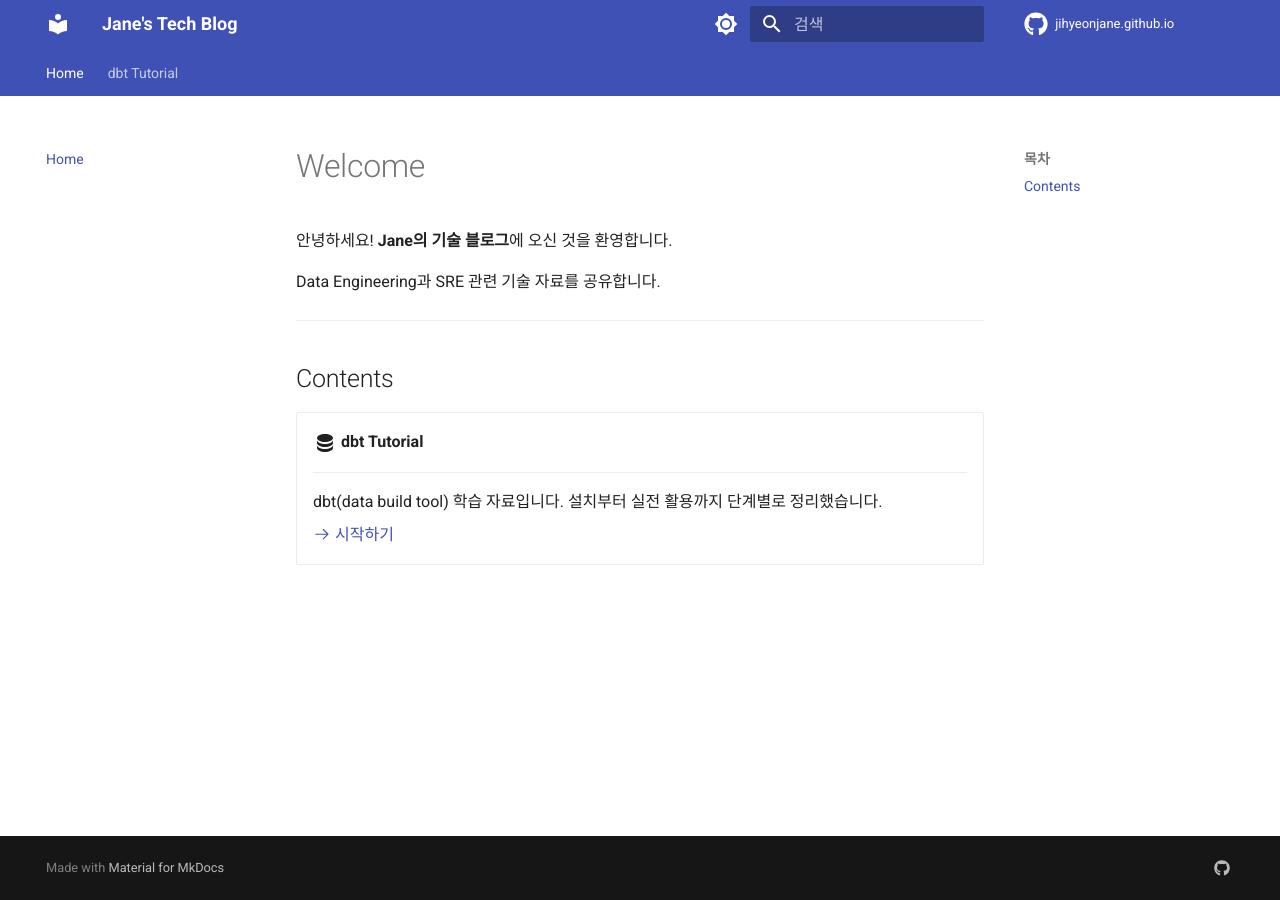
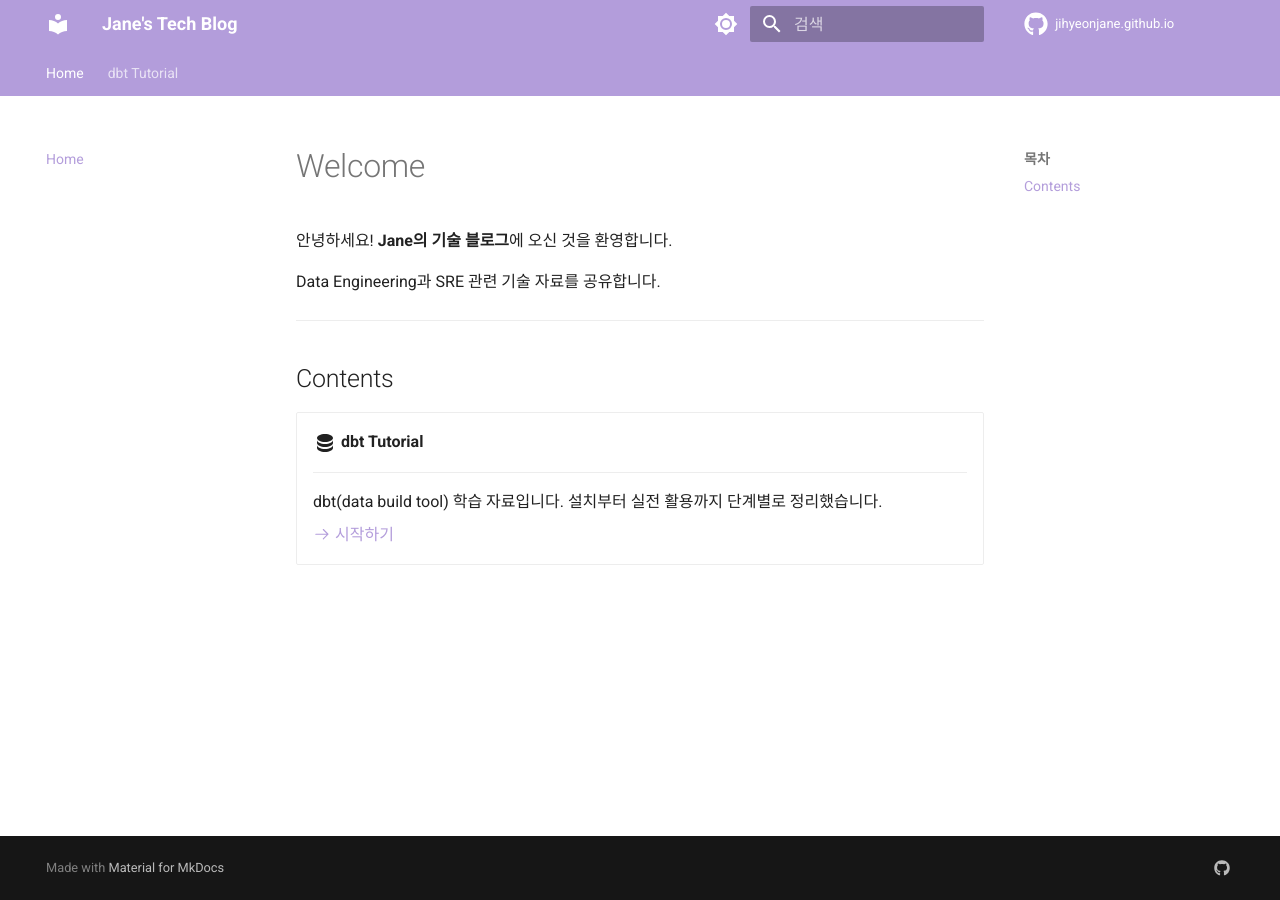
Before and after one commit to jihyeonjane/jihyeonjane.github.io, an MkDocs documentation site: the page built from docs/index.md, in a window 1280 px wide. Built offline with MkDocs 1.6.1 and Material for MkDocs 9.7.7, drawn with Linux system fonts in a browser that asks for light colours; comment, search, counter and statistics services are not loaded.

Commit message:
파스텔 라벤더+핑크 커스텀 테마 적용
Co-Authored-By: Claude Opus 4.6 (1M context) <noreply@anthropic.com>

```diff
--- /dev/null
+++ b/docs/stylesheets/custom.css
@@ -0,0 +1,17 @@
+/* 라이트 모드 - 파스텔 보라 + 핑크 */
+[data-md-color-scheme="default"] {
+  --md-primary-fg-color: #B39DDB;        /* 파스텔 라벤더 */
+  --md-primary-fg-color--light: #D1C4E9; /* 연한 라벤더 */
+  --md-primary-fg-color--dark: #9575CD;  /* 살짝 진한 라벤더 */
+  --md-accent-fg-color: #F48FB1;         /* 파스텔 핑크 */
+  --md-typeset-a-color: #B39DDB;         /* 링크 색상 */
+}
+
+/* 다크 모드 - 파스텔 톤 유지 */
+[data-md-color-scheme="slate"] {
+  --md-primary-fg-color: #9575CD;        /* 라벤더 (다크용) */
+  --md-primary-fg-color--light: #B39DDB;
+  --md-primary-fg-color--dark: #7E57C2;
+  --md-accent-fg-color: #F48FB1;         /* 파스텔 핑크 */
+  --md-typeset-a-color: #CE93D8;         /* 링크 - 연보라 */
+}
--- a/mkdocs.yml
+++ b/mkdocs.yml
@@ -12,15 +12,15 @@ theme:
   palette:
     - media: "(prefers-color-scheme: light)"
       scheme: default
-      primary: indigo
-      accent: indigo
+      primary: custom
+      accent: custom
       toggle:
         icon: material/brightness-7
         name: 다크 모드로 전환
     - media: "(prefers-color-scheme: dark)"
       scheme: slate
-      primary: indigo
-      accent: indigo
+      primary: custom
+      accent: custom
       toggle:
         icon: material/brightness-4
         name: 라이트 모드로 전환
@@ -35,6 +35,9 @@ theme:
     - content.code.annotate
   icon:
     repo: fontawesome/brands/github
+
+extra_css:
+  - stylesheets/custom.css
 
 plugins:
   - search:
```
